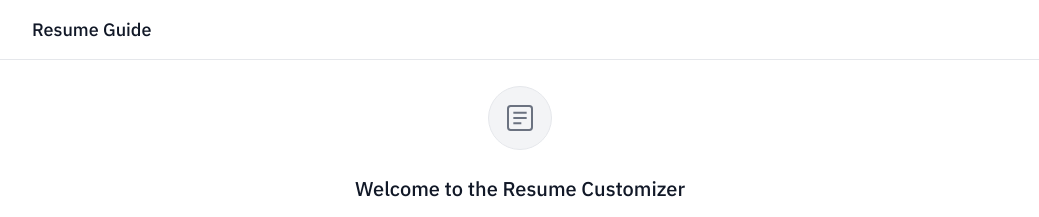
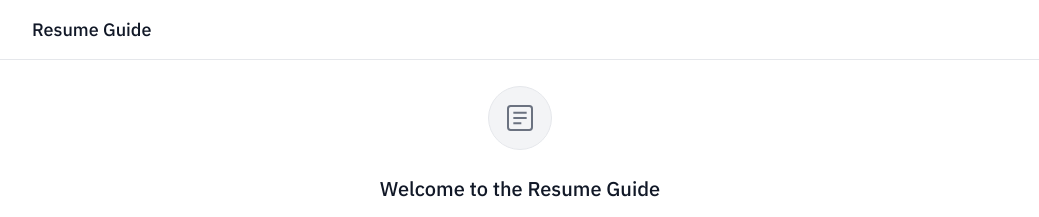
Before and after one commit to cfornesa/Resume-Editor-Agent, a website: page index.html in a window 1280 px wide. Shown: the top 217 px of the page, without its empty margins (120-1159 px from the left). Drawn offline with Linux system fonts and the light colour scheme.

Commit message:
Full rename from Resume Customizer to Resume Guide

```diff
--- a/index.html
+++ b/index.html
@@ -39,7 +39,7 @@
                                 <path d="M7 8h10M7 12h10M7 16h6"/>
                             </svg>
                         </div>
-                        <h2 class="welcome-title">Welcome to the Resume Customizer</h2>
+                        <h2 class="welcome-title">Welcome to the Resume Guide</h2>
                         <p class="welcome-text">Fill in your professional details below and I'll build a complete, high-impact resume using the STAR method — with zero embellishment.</p>
                         <p class="welcome-text">&nbsp;</p>
                         <p class="welcome-text">Once your resume is generated, you can fine-tune any section through conversation.</p>
```
